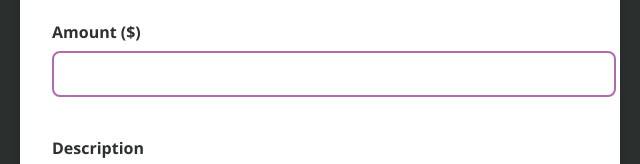
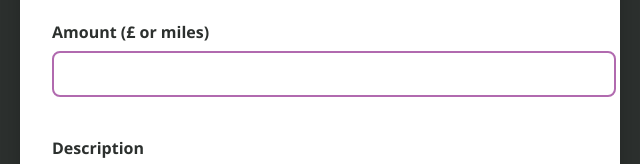
Before and after one commit to northernsound/northernsoundexpenses.github.io, a plain HTML site: page index.html in a window 1280 px wide. Shown: the part 840-1004 px from the top of the page, 320-960 px from the left. Drawn offline with Linux system fonts and the light colour scheme.

Commit message:
Update index.html

```diff
--- a/index.html
+++ b/index.html
@@ -156,7 +156,7 @@
       </div>
 
       <div class="step">
-        <label for="amount">Amount ($)</label>
+        <label for="amount">Amount (£ or miles)</label>
         <input name="amount" id="amount" type="number" step="0.01" required />
       </div>
 
```
